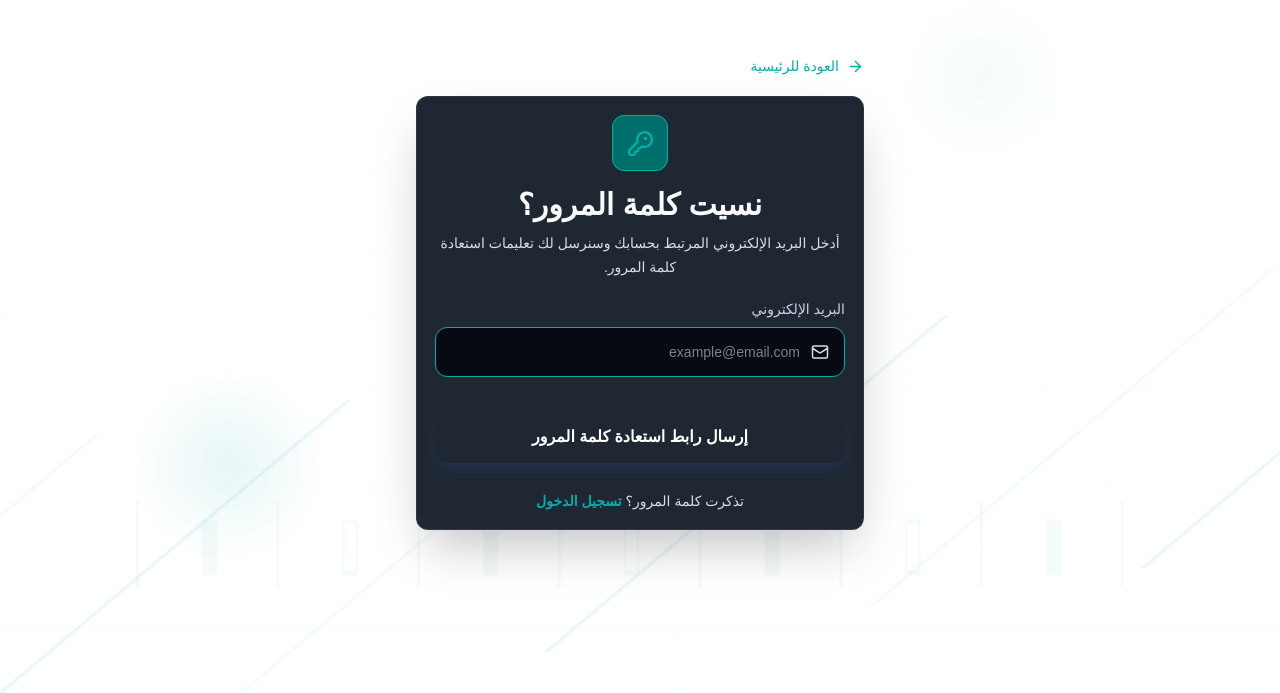
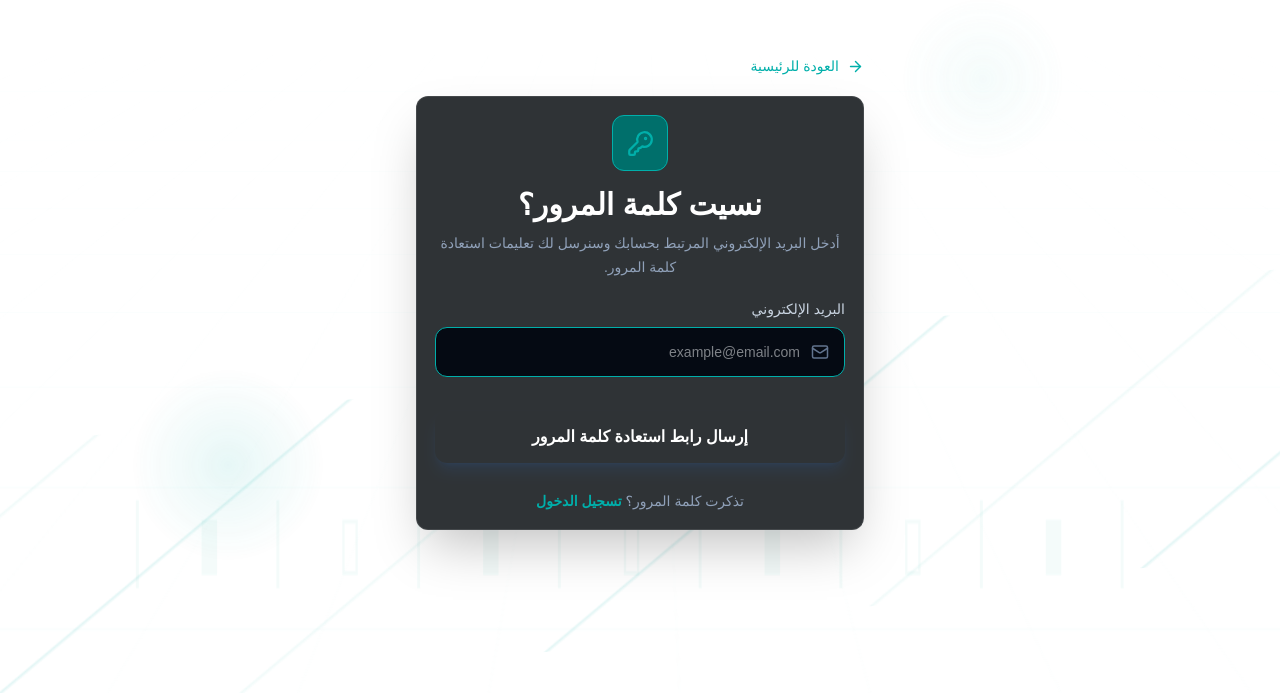
Before and after one commit to ffgg35646-ops/arab-trade, a Next.js app: page /forgot-password in a window 1280 px wide. Shown: the part 107-800 px from the top of the page. Built offline with nearby package versions, Linux system fonts and the light colour scheme.

Commit message:
Use shared gray glass card on forgot password

```diff
--- a/app/forgot-password/page.tsx
+++ b/app/forgot-password/page.tsx
@@ -31,7 +31,7 @@ export default function ForgotPasswordPage() {
           العودة للرئيسية
         </Link>
 
-        <div className="rounded-3xl border border-white/10 bg-[#07101d]/90 p-7 shadow-2xl backdrop-blur-xl">
+        <div className="arabtrade-auth-glass-card rounded-3xl p-7 shadow-2xl">
           <div className="mb-8 text-center">
             <div className="mx-auto mb-4 flex h-14 w-14 items-center justify-center rounded-2xl bg-blue-500/10 border border-blue-400/20">
               <KeyRound className="text-blue-400" size={27} />
```
